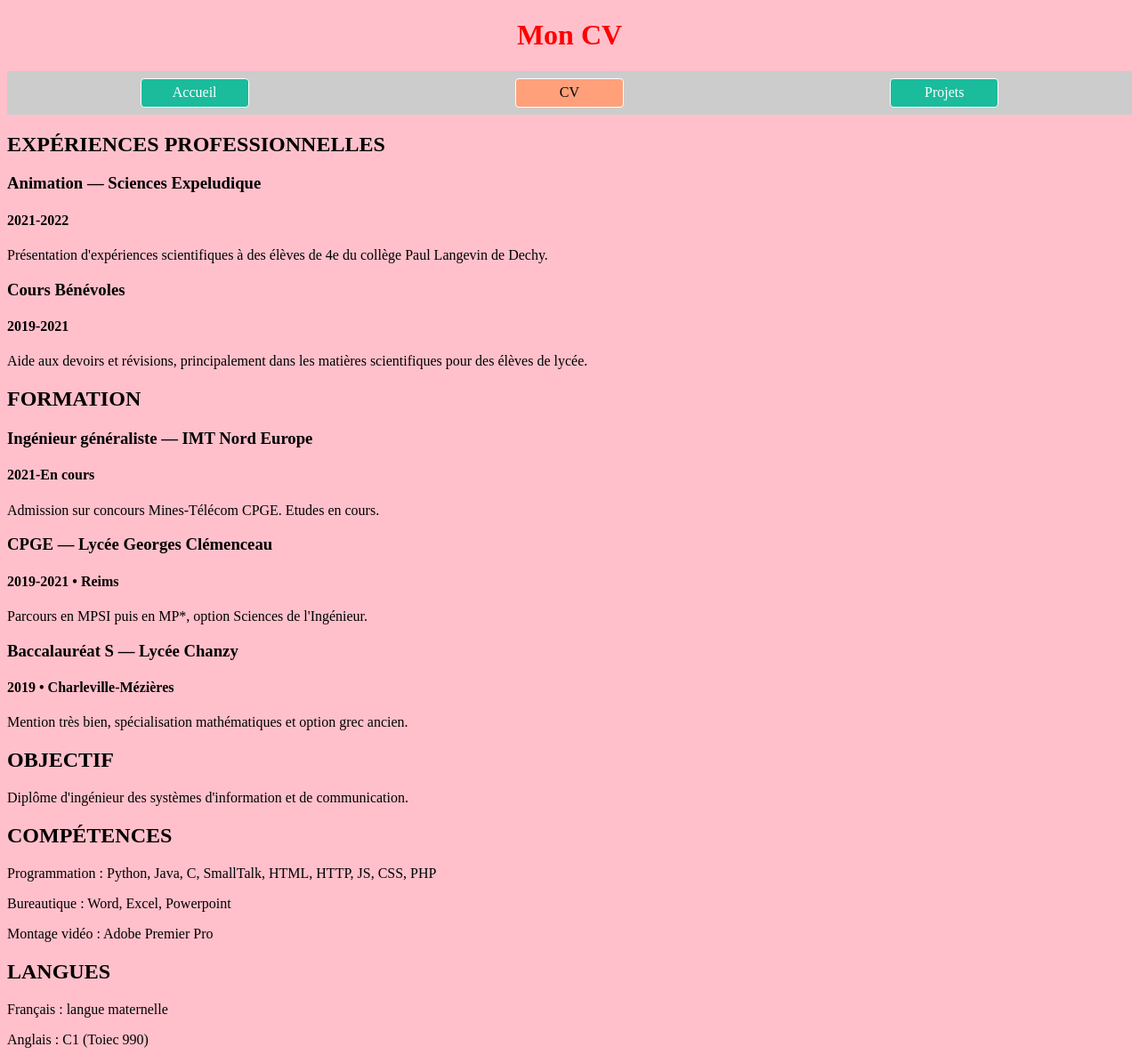
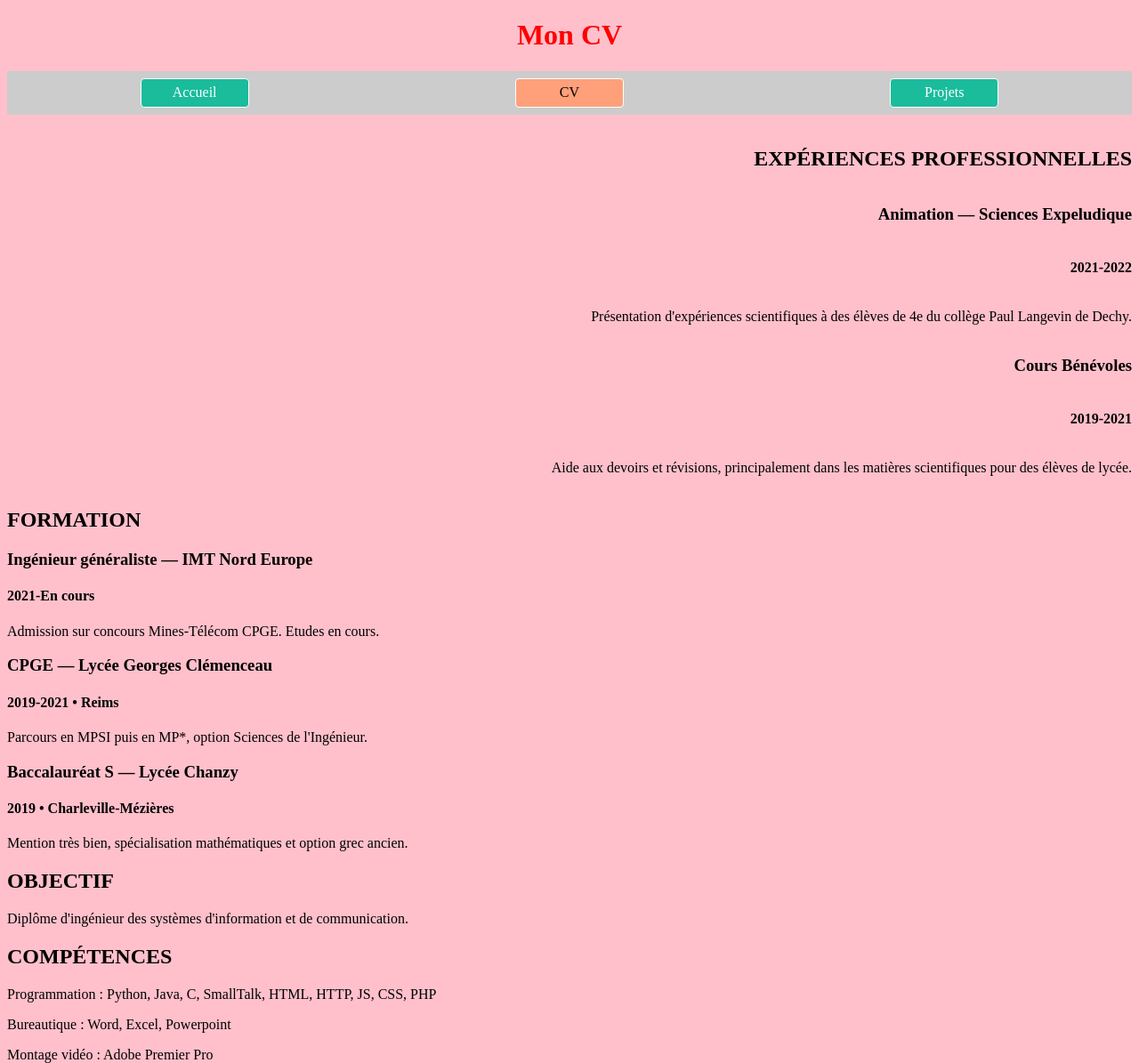
Before and after one commit to LouisLeonardIMT/IDAW, a PHP site: page /cv.html in a window 1280 px wide. Shown: the top 1195 px of the page at 89% size. Run offline with PHP 8.4, Linux system fonts and the light colour scheme.

Commit message:
Test CSS flexbox

```diff
--- a/SiteProV1/cv.html
+++ b/SiteProV1/cv.html
@@ -16,6 +16,7 @@
     </ul>
     </nav>
 </div>
+<div class="EXP">
 <h2>EXPÉRIENCES PROFESSIONNELLES</h2>
 <h3>Animation — Sciences Expeludique</h3>
 <h4>2021-2022</h4>
@@ -23,6 +24,8 @@
 <h3>Cours Bénévoles</h3>
 <h4>2019-2021</h4>
 <p>Aide aux devoirs et révisions, principalement dans les matières scientifiques pour des élèves de lycée.</p>
+</div>
+<div class="FORMATION">
 <h2>FORMATION</h2>
 <h3>Ingénieur généraliste — IMT Nord Europe</h3>
 <h4>2021-En cours</h4>
@@ -33,6 +36,7 @@
 <h3>Baccalauréat S — Lycée Chanzy</h3>
 <h4>2019 • Charleville-Mézières</h4>
 <p>Mention très bien, spécialisation mathématiques et option grec ancien.</p>
+</div>
 <h2>OBJECTIF</h2>
 <p>Diplôme d'ingénieur des systèmes d'information et de communication.</p>
 <h2>COMPÉTENCES</h2>
--- a/SiteProV1/style.css
+++ b/SiteProV1/style.css
@@ -22,6 +22,12 @@
     border-radius: 4px;           /* Arrondis des bordures */
 }
 
+.EXP{
+    display: flex;
+    flex-direction: column;
+    align-items: flex-end;
+}
+
 a{
     color: black;
 }
```
